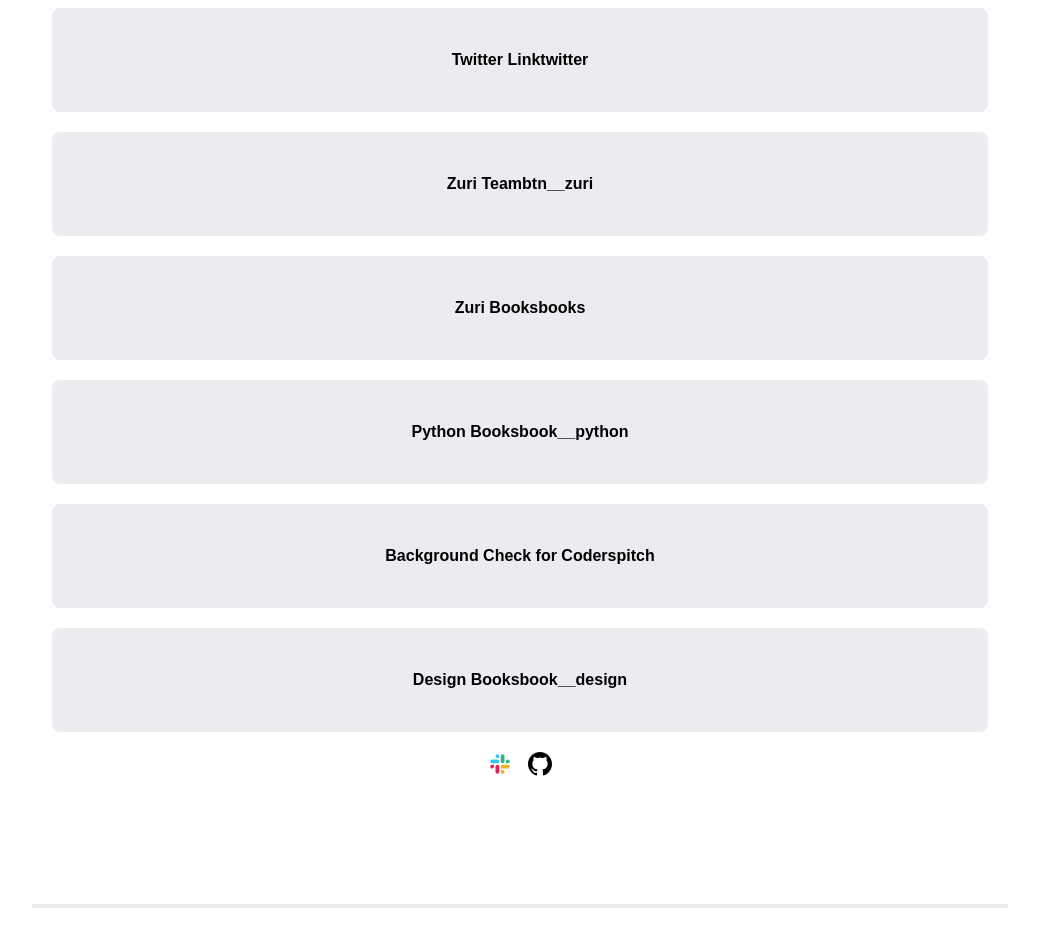
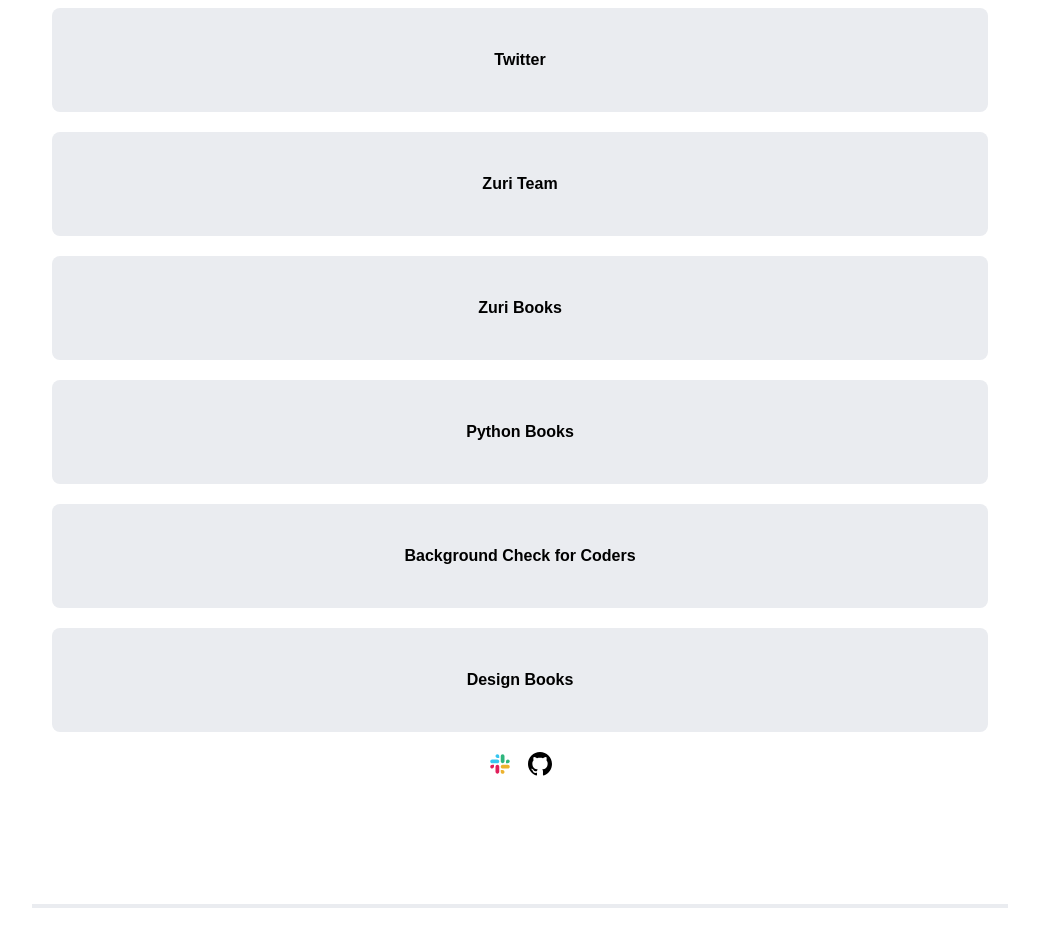
Before and after one commit to Sam-intellect/-zuriFrontendTask, a React (Create React App) app: page / in a window 1280 px wide. Shown: the part 440-1369 px from the top of the page, without its empty margins (120-1159 px from the left). Built offline with nearby package versions, Linux system fonts and the light colour scheme.

Commit message:
final commit

```diff
--- a/src/App.js
+++ b/src/App.js
@@ -40,34 +40,28 @@
           </div>
           <div className="flex flex-col gap-5 mx-5 mt-10 md:mt-20">
             <LinksButton
-              name={"Twitter Link"}
+              name={"Twitter"}
               links={"https://twitter.com/AlukoKunleSam"}
-              id={"twitter"}
             />
             <LinksButton
               name={"Zuri Team"}
               links={`https://training.zuri.team/`}
-              id={"btn__zuri"}
             />
             <LinksButton
               name={"Zuri Books"}
               links={` http://books.zuri.team `}
-              id={"books"}
             />
             <LinksButton
               name={"Python Books"}
               links={`https://books.zuri.team//python-for-beginners?ref_id=Sam_dev`}
-              id={"book__python"}
             />
             <LinksButton
               name={"Background Check for Coders"}
               links={`https://background.zuri.team`}
-              id={"pitch"}
             />
             <LinksButton
               name={"Design Books"}
               links={`https://books.zuri.team/design-rules`}
-              id={"book__design"}
             />
 
             <div className="flex flex-row justify-center gap-4">
```
